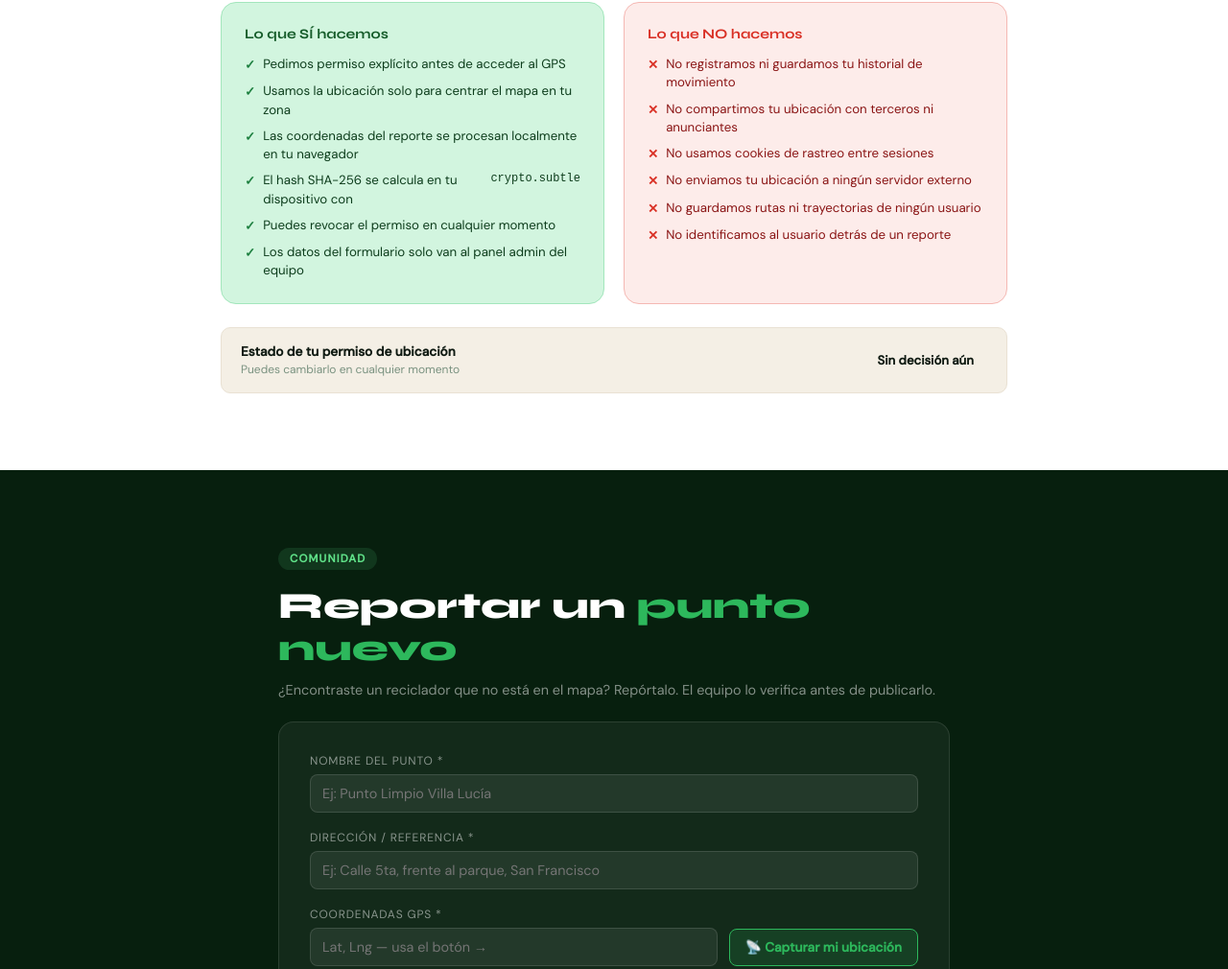
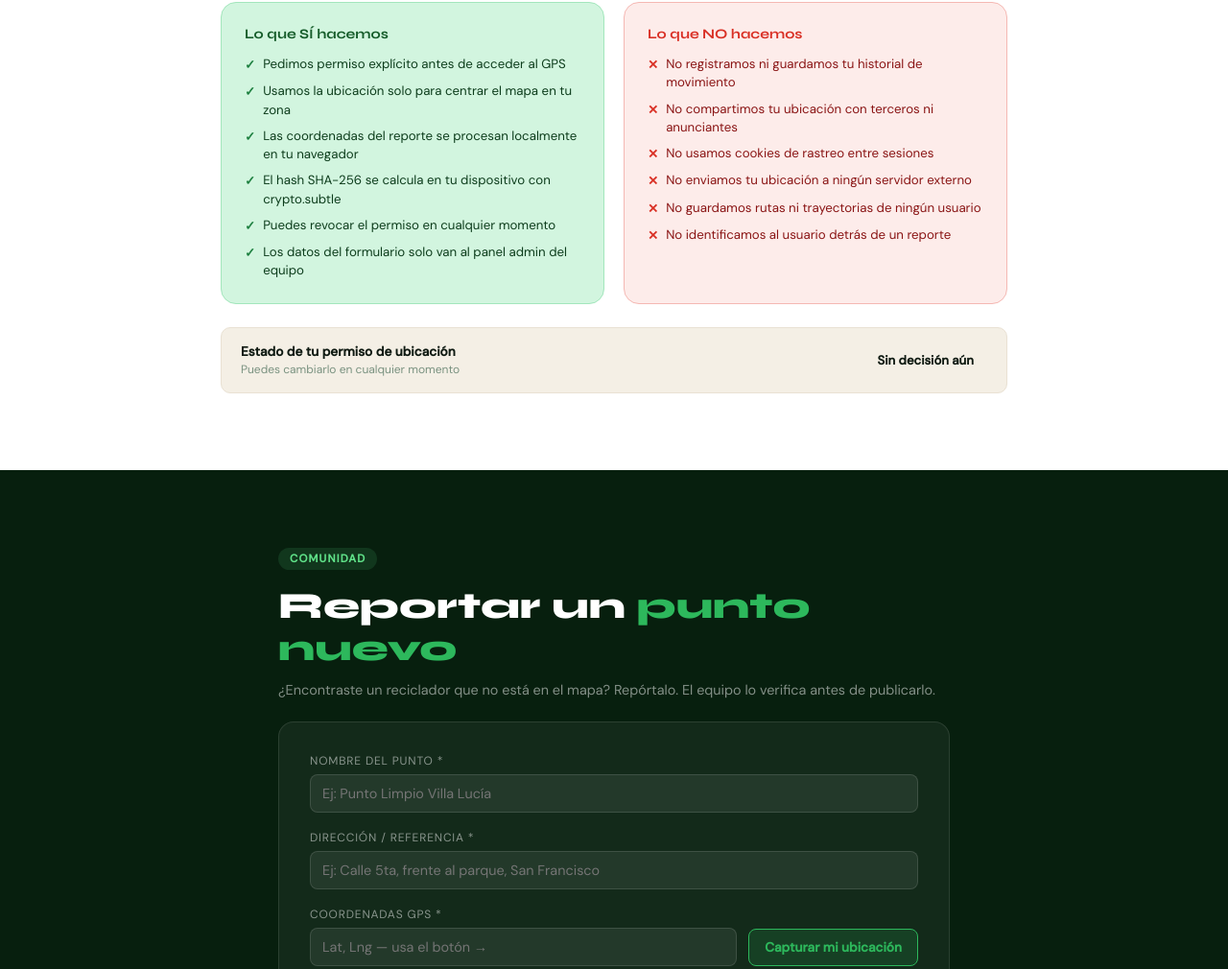
Before and after one commit to gcension/ReciclaYaPanama, a plain HTML site: page index.html in a window 1280 px wide. Shown: the part 4302-5312 px from the top of the page at 96% size. Drawn offline with nearby package versions, Linux system fonts and the light colour scheme.

Commit message:
Update index.html

```diff
--- a/index.html
+++ b/index.html
@@ -386,7 +386,7 @@
           <li>Pedimos permiso explícito antes de acceder al GPS</li>
           <li>Usamos la ubicación solo para centrar el mapa en tu zona</li>
           <li>Las coordenadas del reporte se procesan localmente en tu navegador</li>
-          <li>El hash SHA-256 se calcula en tu dispositivo con <code>crypto.subtle</code></li>
+          <li>El hash SHA-256 se calcula en tu dispositivo con crypto.subtle</li>
           <li>Puedes revocar el permiso en cualquier momento</li>
           <li>Los datos del formulario solo van al panel admin del equipo</li>
         </ul>
@@ -443,7 +443,7 @@
         <label>Coordenadas GPS *</label>
         <div class="geo-row">
           <div class="rform-group"><input type="text" id="r-coords" placeholder="Lat, Lng — usa el botón →" readonly></div>
-          <button class="geo-btn" onclick="captureGPS()">📡 Capturar mi ubicación</button>
+          <button class="geo-btn" onclick="captureGPS()">Capturar mi ubicación</button>
         </div>
         <div class="geo-status" id="geo-status"></div>
       </div>
```
